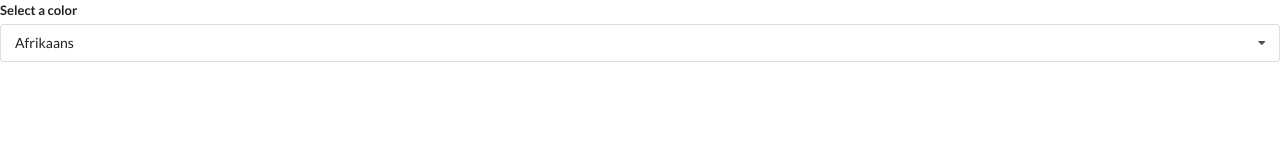
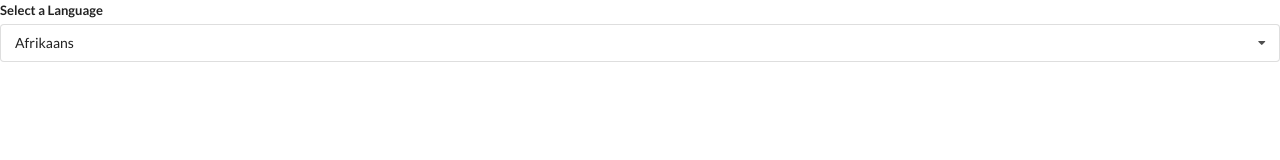
Before and after one commit to biancacomanescu97/widgets, a React (Create React App) app: page / in a window 1280 px wide. Shown: the top 160 px of the page. Built offline with nearby package versions, Linux system fonts and the light colour scheme.

Commit message:
Added a label prop to the Dropdown component

```diff
--- a/src/App.js
+++ b/src/App.js
@@ -56,6 +56,7 @@ export default () => {
 //       </button>
 //       {showDropdown ? (
 //         <Dropdown
+//           label="Select a Color"
 //           selected={selected}
 //           onSelectedChange={setSelected}
 //           options={options}
--- a/src/components/Dropdown.js
+++ b/src/components/Dropdown.js
@@ -1,6 +1,6 @@
 import React, { useState, useEffect, useRef } from "react";
 
-const Dropdown = ({ options, selected, onSelectedChange }) => {
+const Dropdown = ({ label, options, selected, onSelectedChange }) => {
   const [open, setOpen] = useState(false);
   const ref = useRef();
 
@@ -39,7 +39,7 @@ const Dropdown = ({ options, selected, onSelectedChange }) => {
   return (
     <div ref={ref} className="ui form">
       <div className="field">
-        <label className="label">Select a color</label>
+        <label className="label">{label}</label>
         <div
           onClick={() => setOpen(!open)}
           className={`ui selection dropdown ${open ? "visible active" : ""}`}>
--- a/src/components/Translate.js
+++ b/src/components/Translate.js
@@ -1,6 +1,5 @@
 import React, { useState, useEffect } from "react";
 import Dropdown from "./Dropdown";
-
 
 const options = [
   {
@@ -22,11 +21,13 @@ const Translate = () => {
   return (
     <div>
       <Dropdown
-      selected={language}
-      onSelectedChange={setLanguage}
-      options={options} />
+        label="Select a Language"
+        selected={language}
+        onSelectedChange={setLanguage}
+        options={options}
+      />
     </div>
-  )
+  );
 };
 
 export default Translate;
```
